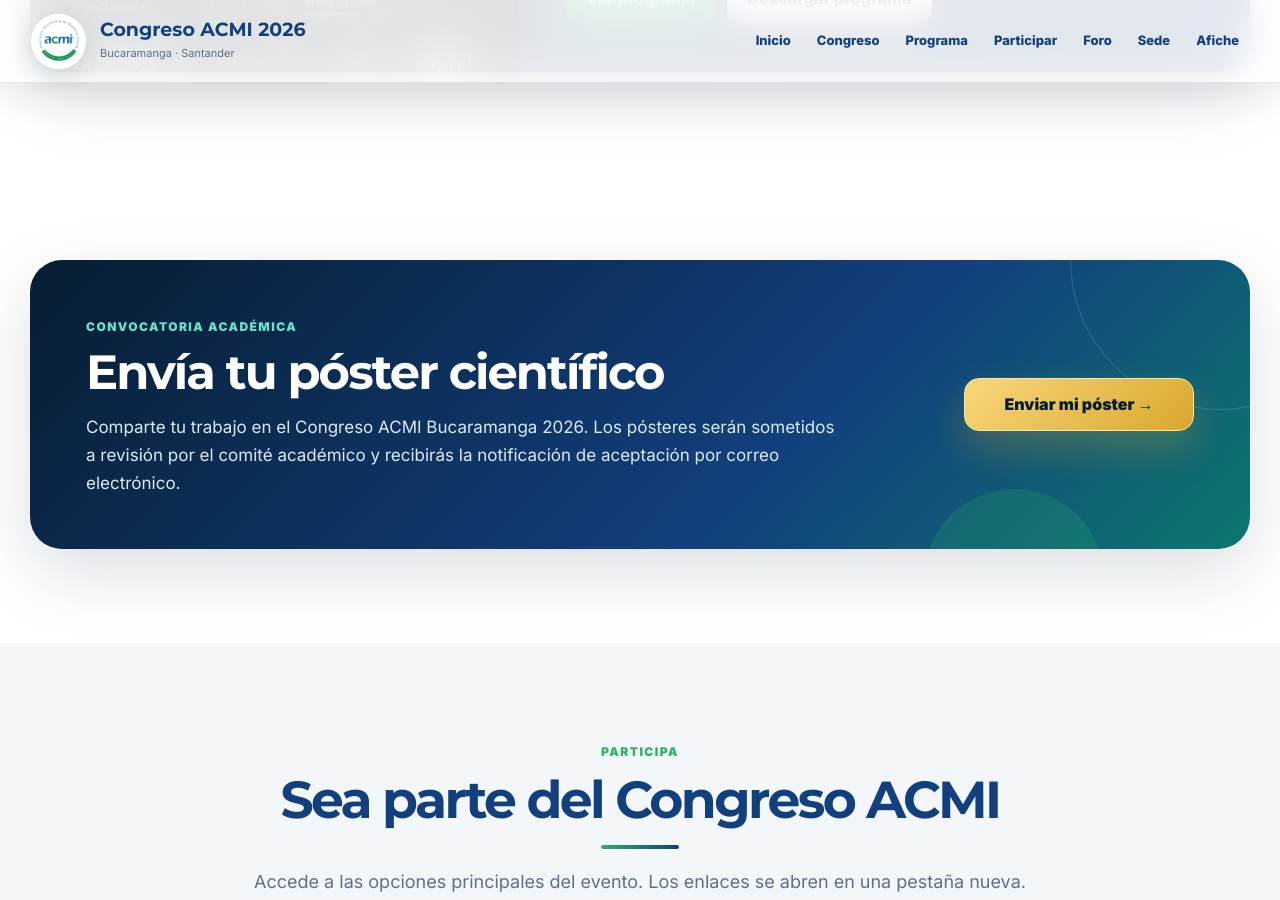
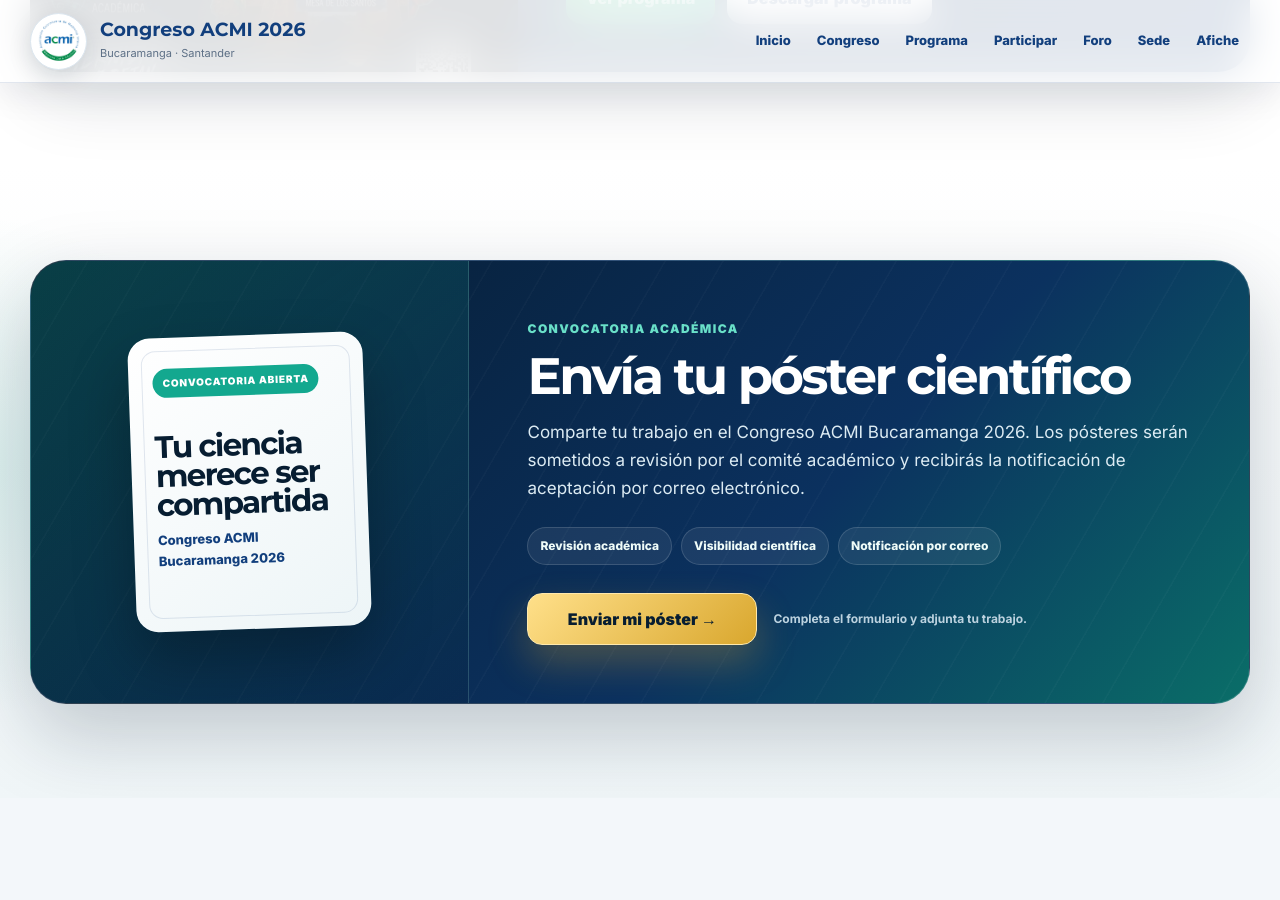
Before and after one commit to Acmisantander/Acmisantander, a Jekyll site: the page built from congreso-acmi/index.html, in a window 1280 px wide and 900 px high, scrolled down 2537 px. Built offline with Jekyll 4.4.1, drawn with Linux system fonts in a browser that asks for light colours; some of the changed text lies outside the part shown.

Commit message:
Update index.html

```diff
--- a/congreso-acmi/index.html
+++ b/congreso-acmi/index.html
@@ -129,17 +129,27 @@
     .participate-card p{min-height:78px;margin:0 0 20px;color:var(--suave)}
     .text-link{color:var(--verde-2);font-weight:900}
 
-    .poster-section{background:#fff}
-    .poster-invitation{position:relative;overflow:hidden;display:grid;grid-template-columns:1fr auto;align-items:center;gap:42px;padding:52px 56px;border-radius:32px;color:#fff;background:linear-gradient(135deg,var(--noche),var(--azul) 62%,#0d776f);box-shadow:var(--sombra)}
-    .poster-invitation::before{content:"";position:absolute;width:300px;height:300px;right:-120px;top:-150px;border-radius:50%;border:1px solid rgba(255,255,255,.15)}
-    .poster-invitation::after{content:"";position:absolute;width:180px;height:180px;right:12%;bottom:-120px;border-radius:50%;background:rgba(47,177,102,.20)}
-    .poster-invitation-copy{position:relative;z-index:2;max-width:760px}
+    .poster-section{position:relative;overflow:hidden;background:linear-gradient(180deg,#fff,#f0f6f8)}
+    .poster-section::before{content:"";position:absolute;width:520px;height:520px;left:-280px;top:40px;border-radius:50%;background:radial-gradient(circle,rgba(19,168,143,.12),transparent 68%)}
+    .poster-invitation{position:relative;overflow:hidden;display:grid;grid-template-columns:minmax(250px,.72fr) minmax(0,1.28fr);min-height:430px;border:1px solid rgba(255,255,255,.16);border-radius:36px;color:#fff;background:linear-gradient(135deg,#061a2c,#0b315f 62%,#0a6e68);box-shadow:0 30px 80px rgba(7,29,49,.22)}
+    .poster-invitation::before{content:"";position:absolute;inset:0;background:repeating-linear-gradient(120deg,transparent 0 48px,rgba(255,255,255,.022) 49px 50px);pointer-events:none}
+    .poster-visual{position:relative;z-index:2;display:grid;place-items:center;padding:42px;background:linear-gradient(145deg,rgba(19,168,143,.26),rgba(7,29,49,.15));border-right:1px solid rgba(255,255,255,.12)}
+    .poster-sheet{position:relative;width:min(235px,92%);aspect-ratio:4/5;padding:30px 24px;border-radius:22px;color:var(--noche);background:linear-gradient(145deg,#fff,#edf5f7);box-shadow:0 28px 60px rgba(0,0,0,.28);transform:rotate(-2deg);transition:var(--transicion)}
+    .poster-invitation:hover .poster-sheet{transform:rotate(0) translateY(-5px)}
+    .poster-sheet::before{content:"";position:absolute;inset:13px;border:1px solid rgba(18,63,125,.12);border-radius:14px;pointer-events:none}
+    .poster-sheet-badge{display:inline-flex;padding:6px 10px;border-radius:999px;color:#fff;background:var(--verde);font-size:10px;font-weight:900;letter-spacing:.08em;text-transform:uppercase}
+    .poster-sheet strong{display:block;margin:35px 0 10px;font-family:'Montserrat',sans-serif;font-size:31px;line-height:.94;letter-spacing:-.055em}
+    .poster-sheet span:last-child{display:block;color:var(--azul);font-size:13px;font-weight:800}
+    .poster-invitation-copy{position:relative;z-index:2;display:flex;flex-direction:column;justify-content:center;padding:58px}
     .poster-invitation .section-kicker{color:#69e0c8}
-    .poster-invitation h2{margin:0 0 14px;font-family:'Montserrat',sans-serif;font-size:clamp(30px,4vw,48px);line-height:1.08;letter-spacing:-.04em}
-    .poster-invitation p{margin:0;color:#dcebf3;font-size:17px}
-    .poster-invitation-action{position:relative;z-index:2}
-    .poster-invitation .btn{min-width:230px;color:var(--noche);background:linear-gradient(135deg,#f8d77a,#d9a72e);border-color:#ffe6a2;box-shadow:0 18px 38px rgba(217,167,46,.28)}
-    .poster-invitation .btn:hover{box-shadow:0 23px 46px rgba(217,167,46,.40)}
+    .poster-invitation h2{margin:0 0 16px;font-family:'Montserrat',sans-serif;font-size:clamp(34px,4vw,52px);line-height:1.04;letter-spacing:-.05em}
+    .poster-invitation p{max-width:690px;margin:0;color:#dcebf3;font-size:17px}
+    .poster-benefits{display:flex;flex-wrap:wrap;gap:9px;margin:25px 0 28px}
+    .poster-benefits span{padding:8px 12px;border:1px solid rgba(255,255,255,.14);border-radius:999px;color:#effcf9;background:rgba(255,255,255,.07);font-size:12px;font-weight:800}
+    .poster-invitation-action{display:flex;align-items:center;gap:16px}
+    .poster-invitation .btn{min-width:230px;color:var(--noche);background:linear-gradient(135deg,#ffe08a,#d9a72e);border-color:#ffe9ac;box-shadow:0 18px 38px rgba(217,167,46,.30)}
+    .poster-invitation .btn:hover{box-shadow:0 23px 46px rgba(217,167,46,.44)}
+    .poster-note{color:#bcd2df;font-size:12px;font-weight:700}
 
     .forum-section{background:linear-gradient(180deg,#fff,#edf6f4)}
     .forum-card{position:relative;overflow:hidden;padding:42px;border-radius:30px;background:#fff;border:1px solid var(--borde);box-shadow:var(--sombra)}
@@ -210,8 +220,12 @@
       .program-points{grid-template-columns:1fr}
       .participate-grid{grid-template-columns:1fr}
       .participate-card p{min-height:0}
-      .poster-invitation{grid-template-columns:1fr;padding:34px 24px;text-align:center}
-      .poster-invitation-copy{margin-inline:auto}
+      .poster-invitation{grid-template-columns:1fr;text-align:center;border-radius:28px}
+      .poster-visual{padding:32px;border-right:0;border-bottom:1px solid rgba(255,255,255,.12)}
+      .poster-sheet{width:190px}
+      .poster-invitation-copy{padding:36px 24px;align-items:center}
+      .poster-benefits{justify-content:center}
+      .poster-invitation-action{width:100%;flex-direction:column}
       .poster-invitation .btn{width:100%;min-width:0}
       .forum-card{padding:28px 18px}
       .map-card{min-height:320px}
@@ -370,13 +384,26 @@
     <section class="section poster-section" id="envio-poster">
       <div class="container">
         <div class="poster-invitation reveal">
+          <div class="poster-visual" aria-hidden="true">
+            <div class="poster-sheet">
+              <span class="poster-sheet-badge">Convocatoria abierta</span>
+              <strong>Tu ciencia merece ser compartida</strong>
+              <span>Congreso ACMI Bucaramanga 2026</span>
+            </div>
+          </div>
           <div class="poster-invitation-copy">
             <span class="section-kicker">Convocatoria acad&eacute;mica</span>
             <h2>Env&iacute;a tu p&oacute;ster cient&iacute;fico</h2>
             <p>Comparte tu trabajo en el Congreso ACMI Bucaramanga 2026. Los p&oacute;steres ser&aacute;n sometidos a revisi&oacute;n por el comit&eacute; acad&eacute;mico y recibir&aacute;s la notificaci&oacute;n de aceptaci&oacute;n por correo electr&oacute;nico.</p>
-          </div>
-          <div class="poster-invitation-action">
-            <a class="btn" href="{{ site.baseurl }}/congreso-acmi/recepcion-ponencias-posters/">Enviar mi p&oacute;ster &rarr;</a>
+            <div class="poster-benefits">
+              <span>Revisi&oacute;n acad&eacute;mica</span>
+              <span>Visibilidad cient&iacute;fica</span>
+              <span>Notificaci&oacute;n por correo</span>
+            </div>
+            <div class="poster-invitation-action">
+              <a class="btn" href="{{ site.baseurl }}/congreso-acmi/recepcion-ponencias-posters/">Enviar mi p&oacute;ster &rarr;</a>
+              <small class="poster-note">Completa el formulario y adjunta tu trabajo.</small>
+            </div>
           </div>
         </div>
       </div>
@@ -386,7 +413,7 @@
       <div class="container">
         <div class="section-heading reveal">
           <span class="section-kicker">Participa</span>
-          <h2 class="section-title">Sea parte del Congreso ACMI</h2>
+          <h2 class="section-title">S&eacute; parte del Congreso ACMI</h2>
           <p class="section-copy">Accede a las opciones principales del evento. Los enlaces se abren en una pesta&ntilde;a nueva.</p>
         </div>
 
```
